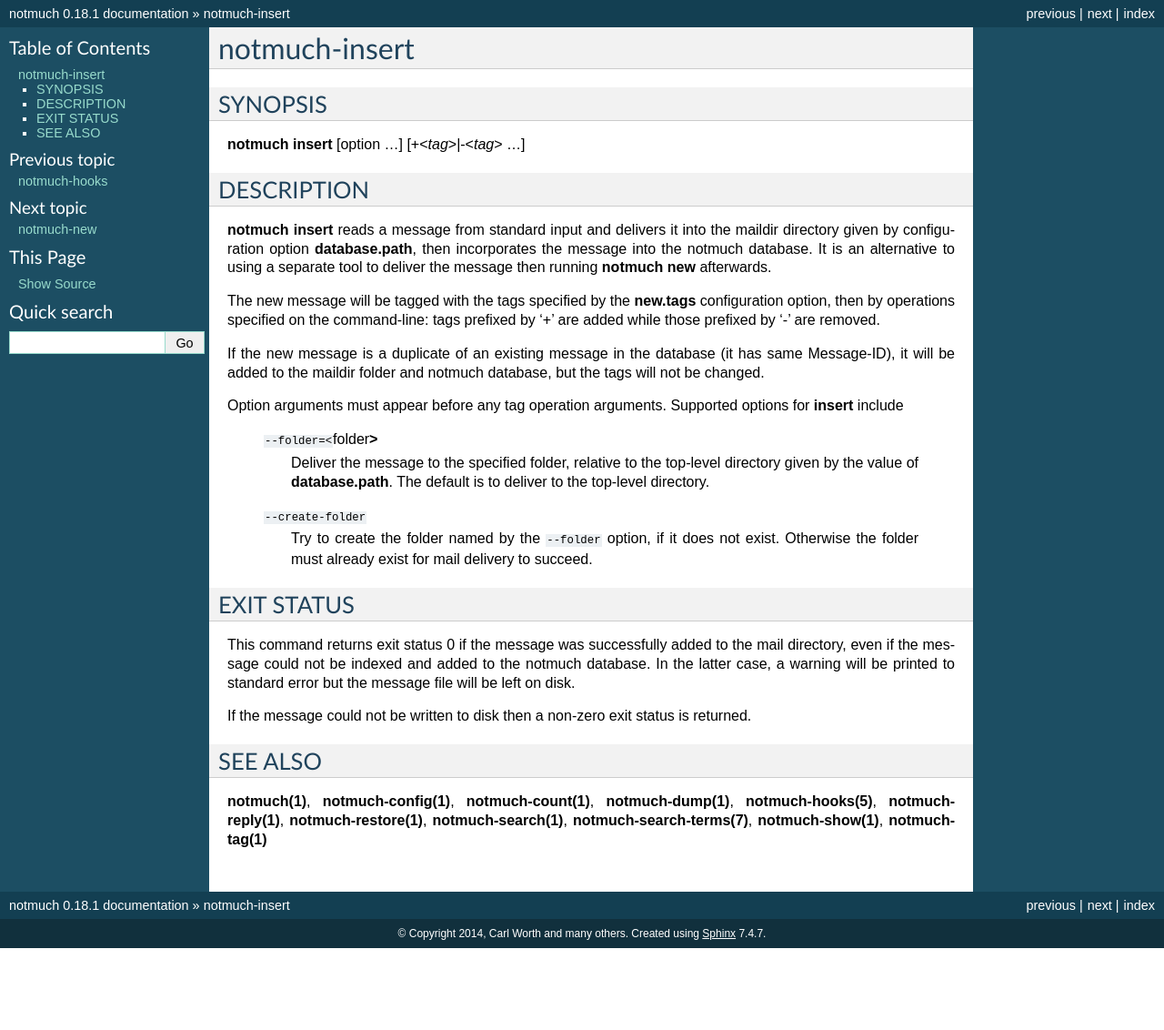
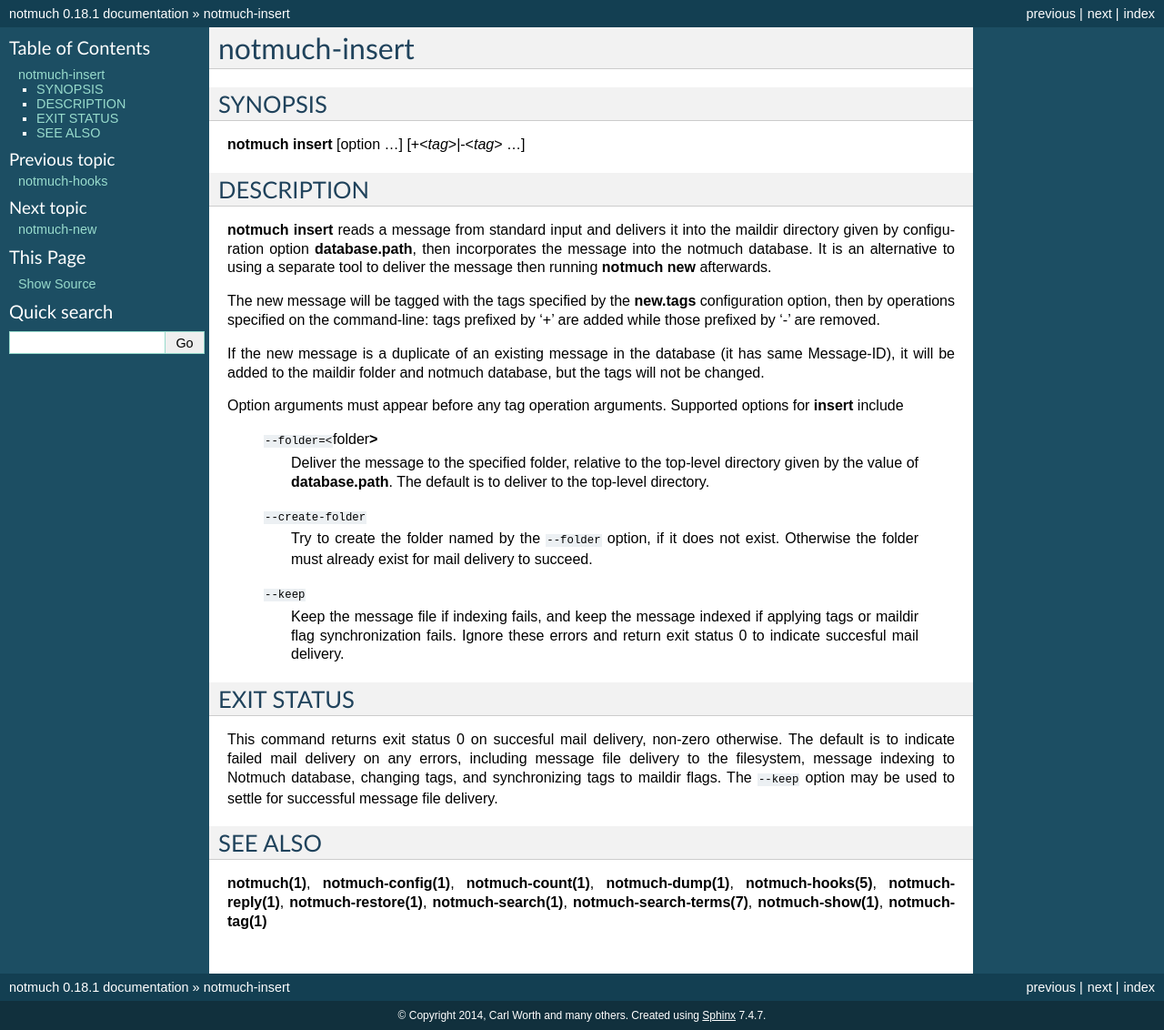
Before and after one commit to notmuch/notmuch, a Sphinx documentation site: the page built from doc/man1/notmuch-insert.rst, in a window 1280 px wide. Shown: the whole page at 91% size. Built offline with Sphinx 7.4.7, drawn with Linux system fonts in a browser that asks for light colours; the version number is read from the project's files by our own code; before the commit the page ends 1042 px from its top, so only the background shows below that.

Commit message:
cli/insert: require succesful message indexing for success status
Add --keep option to keep any remaining stuff in index or file. We
could distinguish between failures to index and failures to apply tags
or maildir sync, but for simplicity just have one.

```diff
--- a/doc/man1/notmuch-insert.rst
+++ b/doc/man1/notmuch-insert.rst
@@ -38,16 +38,21 @@
         does not exist. Otherwise the folder must already exist for mail
         delivery to succeed.
 
+    ``--keep``
+        Keep the message file if indexing fails, and keep the message
+        indexed if applying tags or maildir flag synchronization
+        fails. Ignore these errors and return exit status 0 to
+        indicate succesful mail delivery.
+
 EXIT STATUS
 ===========
 
-This command returns exit status 0 if the message was successfully added
-to the mail directory, even if the message could not be indexed and
-added to the notmuch database. In the latter case, a warning will be
-printed to standard error but the message file will be left on disk.
-
-If the message could not be written to disk then a non-zero exit status
-is returned.
+This command returns exit status 0 on succesful mail delivery,
+non-zero otherwise. The default is to indicate failed mail delivery on
+any errors, including message file delivery to the filesystem, message
+indexing to Notmuch database, changing tags, and synchronizing tags to
+maildir flags. The ``--keep`` option may be used to settle for
+successful message file delivery.
 
 SEE ALSO
 ========
```
Also changed, not shown: 2 other files.
